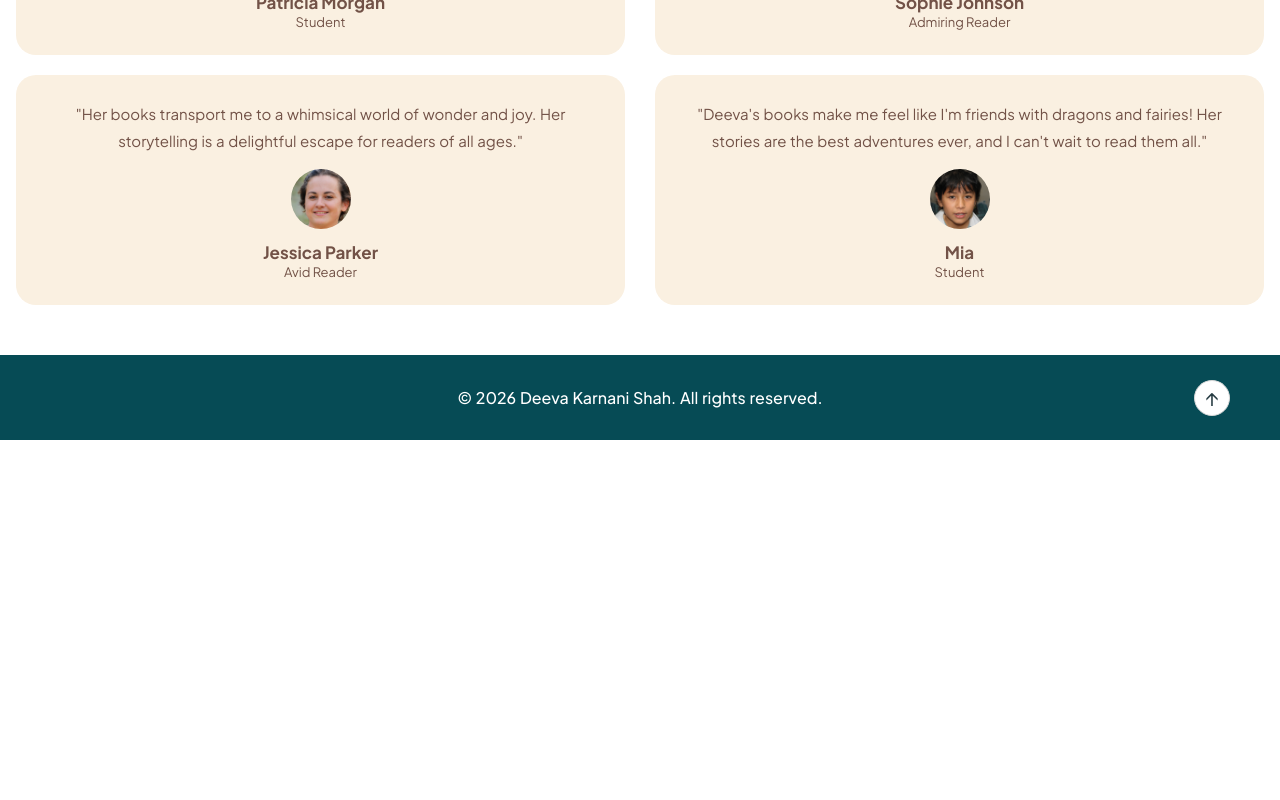
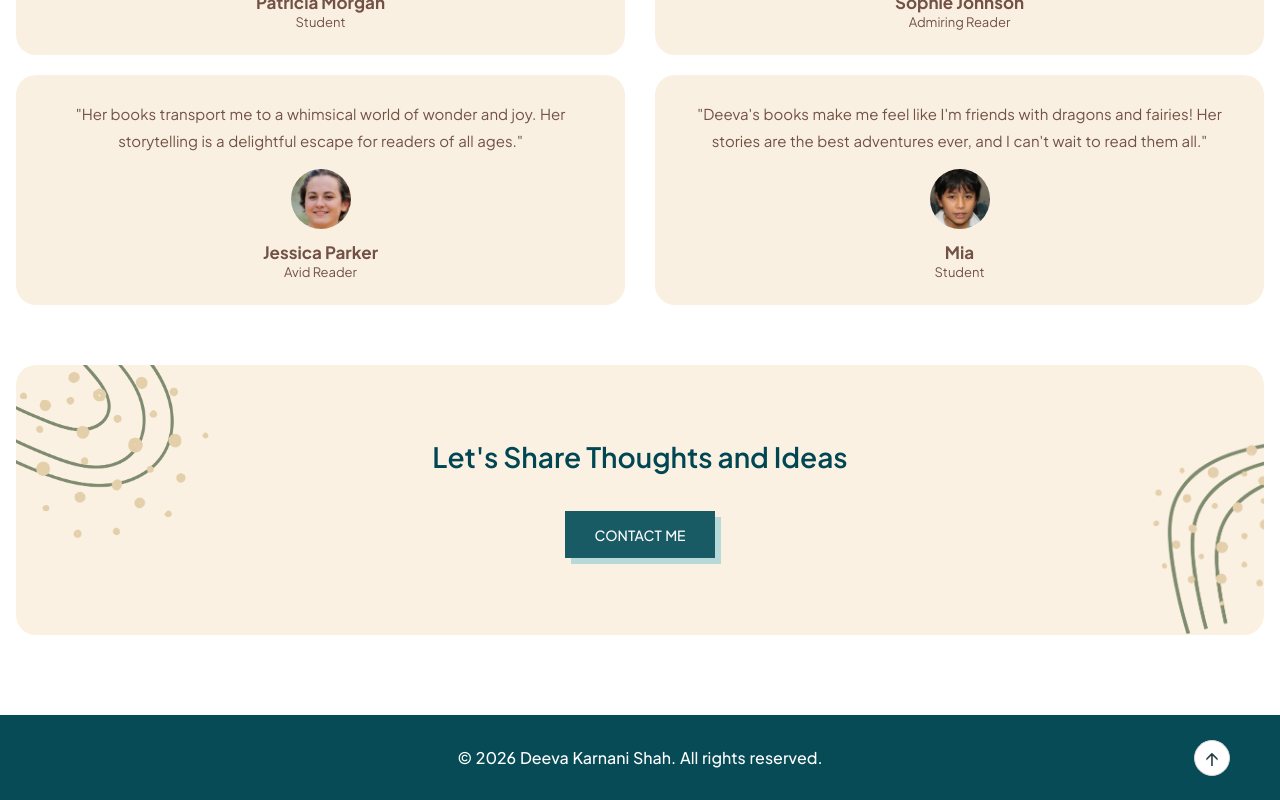
Before and after one commit to GauravUkinkar/DeevaKarnaniShah, a React (Vite) app: page /testimonial in a window 1280 px wide. Shown: the part 981-1781 px from the top of the page. Before the commit the page ends 1421 px from the top, so only its background shows below. Built offline with nearby package versions, Linux system fonts and the light colour scheme.

Commit message:
Update button styles and add contact CTA section in Testimonial component

```diff
--- a/src/App.scss
+++ b/src/App.scss
@@ -131,19 +131,19 @@ a {
 
 .btn {
   cursor: pointer;
-  background: var(--gradient);
+  background: var(--black);
   transition: all 0.4s ease;
   width: fit-content;
   padding: 0.75rem 1.4rem;
   font-size: 0.9rem;
   font-weight: 700;
   border: none;
-  border-radius: 4px;
+
   color: white;
   box-shadow: 0 5px 15px rgba(6, 75, 85, 0.15);
 
   &:hover {
-    background: var(--gradientDark);
+
     transform: translateY(-3px);
     box-shadow: var(--shadowHover);
   }
--- a/src/Pages/Testimonial/Testimonial.jsx
+++ b/src/Pages/Testimonial/Testimonial.jsx
@@ -10,6 +10,8 @@ import test3 from "../../assets/3test.jpg"
 import test4 from "../../assets/4test.jpg"
 import test5 from "../../assets/5test.jpg"
 import test6 from "../../assets/6test.jpg"
+import ornamentHero2 from "../../assets/ornament-hero-1.png";
+import ornamentHero3 from "../../assets/ornament-hero-2.png";
 
 
 const testimonials = [
@@ -105,6 +107,30 @@ const Testimonial = () => {
             </div>
           ))}
         </div>
+        {/* Contact CTA Section */}
+<div className="contact-cta-section">
+
+  <img
+    src={ornamentHero2}
+    alt=""
+    className="cta-ornament cta-ornament-left"
+  />
+
+  <div className="cta-content">
+    <h2>Let's Share Thoughts and Ideas</h2>
+
+    <a href="#contact" className="btn">
+      CONTACT ME
+    </a>
+  </div>
+
+  <img
+    src={ornamentHero3}
+    alt=""
+    className="cta-ornament cta-ornament-right"
+  />
+
+</div>
 
       </div>
     </div>
--- a/src/Pages/Testimonial/Testimonial.scss
+++ b/src/Pages/Testimonial/Testimonial.scss
@@ -1,11 +1,8 @@
-
 .testimonial-parent {
   padding: 80px 0 50px;
   background-color: var(--white);
 
   .testimonial-container {
-
-
     .elementor-background-overlay {
       position: relative;
       background-color: #faf0e1;
@@ -34,13 +31,13 @@
   }
 
   .ornament1 {
-        left: 0;
-        top: 0;
+    left: -35px;
+    top: 0px;
   }
 
   .ornament2 {
-        right: 0;
-        bottom: 0;
+    right: -60px;
+    bottom: -40px;
   }
     }
 
@@ -49,7 +46,6 @@
       padding: 50px 0;
       font-size: 30px;
     }
-
 
     .testimonial-grid {
       display: grid;
@@ -67,8 +63,6 @@
         justify-content: space-between;
         text-align: center;
         transition: all 0.4s ease;
-
-
 
         .testimonial-review {
           font-size: 15px;
@@ -98,5 +92,86 @@
         }
       }
     }
+    .contact-cta-section {
+      position: relative;
+      width: 100%;
+      min-height: 270px;
+      background-color: #fbf1e2;
+      border-radius: 20px;
+      overflow: hidden;
+
+      display: flex;
+      align-items: center;
+      justify-content: center;
+
+      margin: 60px 0 30px;
+      padding: 40px 20px;
+
+      .cta-content {
+        position: relative;
+        z-index: 2;
+        display: flex;
+        flex-direction: column;
+        align-items: center;
+        text-align: center;
+        gap: 40px;
+
+        h2 {
+          font-size: 28px;
+          font-weight: 600;
+          color: #004653;
+          margin: 0;
+        }
+
+        .btn {
+          display: inline-flex;
+          align-items: center;
+          justify-content: center;
+
+          min-width: 150px;
+          height: 47px;
+          padding: 0 25px;
+
+          background-color: #195b65;
+          color: #fff;
+          text-decoration: none;
+
+          font-size: 14px;
+          font-weight: 500;
+          border: none;
+
+          box-shadow: 6px 6px 0px #b8d9d9;
+
+          transition: all 0.3s ease;
+          cursor: pointer;
+
+          &:hover {
+            background-color: #004653;
+            transform: translate(3px, 3px);
+            box-shadow: 3px 3px 0px #b8d9d9;
           }
         }
+      }
+
+      .cta-ornament {
+        position: absolute;
+        height: auto;
+        object-fit: contain;
+        pointer-events: none;
+        z-index: 1;
+      }
+
+      .cta-ornament-left {
+        width: 340px;
+        top: -130px;
+        left: -125px;
+      }
+
+      .cta-ornament-right {
+        width: 180px;
+        top: 75px;
+        right: -55px;
+      }
+    }
+  }
+}
```
Lines whose indentation alone changed are shown as unchanged.
